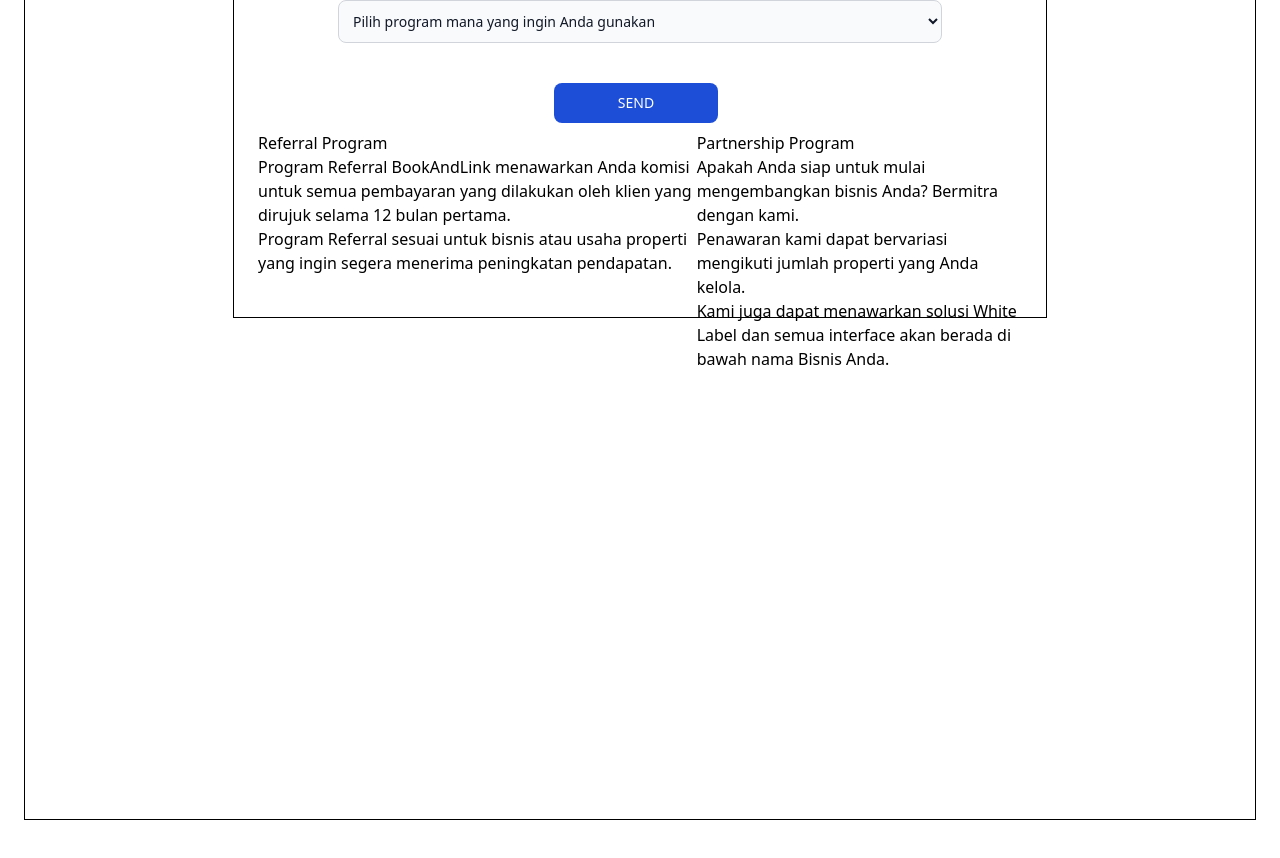
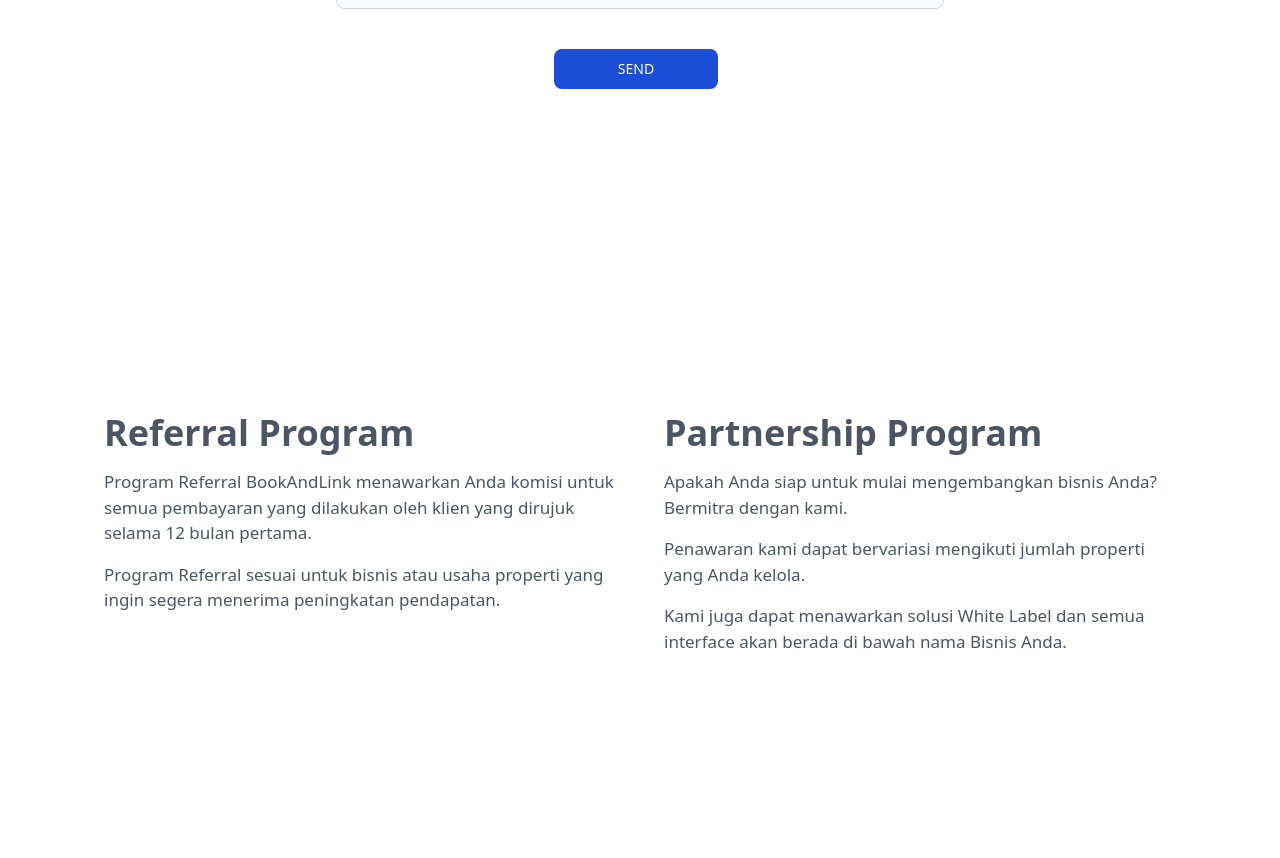
Before and after one commit to rey5kusuma/website-kedua, a Next.js app: page /affiliate in a window 1280 px wide. Shown: the part 1260-2118 px from the top of the page. Built offline with nearby package versions, Linux system fonts and the light colour scheme.

Commit message:
1 file modified

```diff
--- a/pages/affiliate.js
+++ b/pages/affiliate.js
@@ -13,9 +13,9 @@
             style={{ height: '300px' }}
           />
         </div>
-        <div className="h-[230vh]">
-          <div className="border border-black mx-6 mt-4 h-[190vh]">
-            <div className="text-gray-700 mx-12 mt-2">
+        <div className="h-[200vh]">
+          <div className="mx-6 mt-4 h-[190vh]">
+            <div className="text-gray-600 mx-14 mt-2">
               <h1 className="text-4xl">
                 Bergabunglah dengan Program Reseller kami!
               </h1>
@@ -35,7 +35,7 @@
                 cocok untuk Anda maupun bisnis Anda.
               </p>
             </div>
-            <div className="border border-black h-[90vh] mx-52 mt-16 px-6">
+            <div className="h-[100vh] mx-52 mt-16 px-6">
               <div className="mx-20">
                 <div className="mt-6">
                   <label
@@ -115,25 +115,34 @@
                   </button>
                 </div>
               </div>
-              <div className="flex">
-                <div className="">
-                  <h1 className="">Referral Program</h1>
-                  <p className="">
-                    Program Referral BookAndLink menawarkan Anda komisi untuk
-                    semua pembayaran yang dilakukan oleh klien yang dirujuk
-                    selama 12 bulan pertama.
-                  </p>
-                  <p className="">
-                    Program Referral sesuai untuk bisnis atau usaha properti
-                    yang ingin segera menerima peningkatan pendapatan.
-                  </p>
-                </div>
-                <div className="">
-                  <h1 className="">Partnership Program</h1>
-                  <p className="">Apakah Anda siap untuk mulai mengembangkan bisnis Anda? Bermitra dengan kami.</p>
-                  <p className="">Penawaran kami dapat bervariasi mengikuti jumlah properti yang Anda kelola.</p>
-                  <p className="">Kami juga dapat menawarkan solusi White Label dan semua interface akan berada di bawah nama Bisnis Anda.</p>
-                </div>
+            </div>
+            <div className="flex text-gray-600 mx-14 mt-22">
+              <div className="w-[600px] p-6">
+                <h1 className="text-4xl font-semibold">Referral Program</h1>
+                <p className="text-[17px] mt-4">
+                  Program Referral BookAndLink menawarkan Anda komisi untuk
+                  semua pembayaran yang dilakukan oleh klien yang dirujuk selama
+                  12 bulan pertama.
+                </p>
+                <p className="text-[17px] mt-4">
+                  Program Referral sesuai untuk bisnis atau usaha properti yang
+                  ingin segera menerima peningkatan pendapatan.
+                </p>
+              </div>
+              <div className="w-[600px] p-6">
+                <h1 className="text-4xl font-semibold">Partnership Program</h1>
+                <p className="text-[17px] mt-4">
+                  Apakah Anda siap untuk mulai mengembangkan bisnis Anda?
+                  Bermitra dengan kami.
+                </p>
+                <p className="text-[17px] mt-4">
+                  Penawaran kami dapat bervariasi mengikuti jumlah properti yang
+                  Anda kelola.
+                </p>
+                <p className="text-[17px] mt-4">
+                  Kami juga dapat menawarkan solusi White Label dan semua
+                  interface akan berada di bawah nama Bisnis Anda.
+                </p>
               </div>
             </div>
           </div>
```
